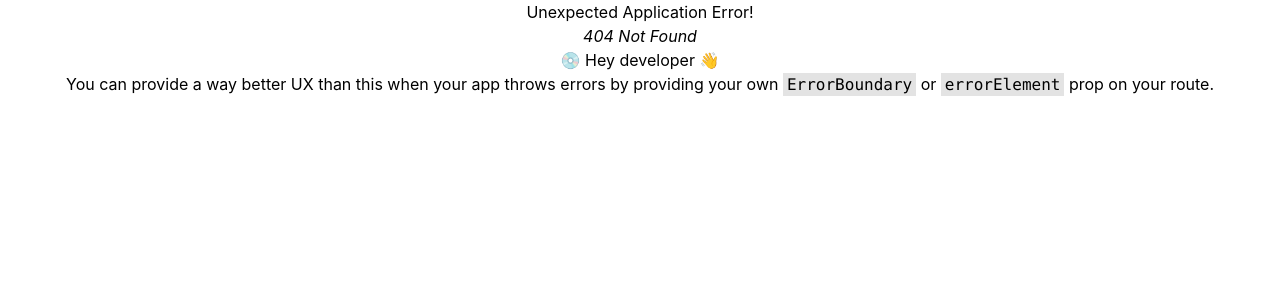
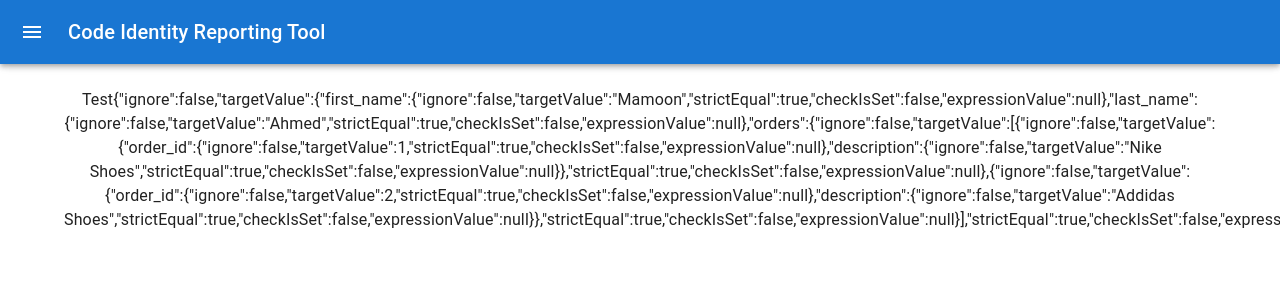
Before and after one commit to MamoonAhmad/identity-reporting, a React (Vite) app in the folder frontend/: page /new in a window 1280 px wide. Before the commit this address had no page. Shown: the top 300 px of the page. Built offline with nearby package versions, Linux system fonts and the light colour scheme.

Commit message:
test component

```diff
--- a/frontend/src/App.tsx
+++ b/frontend/src/App.tsx
@@ -12,6 +12,7 @@ import PersistentDrawerLeft from "./components/AppBar";
 import { RouterProvider, createBrowserRouter } from "react-router-dom";
 import { TestCaseListView } from "./components/TestCreate/TestCaseListView";
 import { TestCreateView } from "./components/TestCreate/TestCreateView";
+import { TestComponent } from "./TestComp";
 
 // const executedFunctions = createEntitiesFromDBRecords({
 //   logs: logs as unknown as Log[],
@@ -29,6 +30,10 @@ export const APP_ROUTES = createBrowserRouter([
       {
         path: "test_case/*",
         element: <TestCreateView />,
+      },
+      {
+        path: "new",
+        element: <TestComponent />,
       },
     ],
   },
--- /dev/null
+++ b/frontend/src/TestComp.tsx
@@ -0,0 +1,64 @@
+
+
+
+import { createMatchersFromValue } from './helpers/function'
+import {
+    ObjectValidator, ArrayValidator, Validator
+} from './validators'
+
+
+const testObj = {
+    first_name: "Mamoon",
+    last_name: "Ahmed",
+    orders: [
+        {
+            order_id: 1,
+            description: "Nike Shoes"
+        },
+        {
+            order_id: 2,
+            description: "Addidas Shoes"
+        }
+    ]
+}
+
+const testObj2 = {
+    first_name: "Mamoon",
+    last_name: "Ahmed",
+    orders: [
+        {
+            order_id: 1,
+            description: "Nike Shoes"
+        },
+        {
+            order_id: 2,
+            description: "Addidas Shoes"
+        }
+    ]
+}
+
+
+const validator = createMatchersFromValue(testObj)
+
+export const TestComponent: React.FC = () => {
+    return <div className='flex flex-col'>
+
+        <button className='p-5 border-1 rounded mb-10' onClick={() => {
+            try {
+                validator2.validate(testObj2)
+                alert('Success')
+            } catch(e) {
+                alert(e?.toString())
+            }
+
+        }}>
+            Test
+        </button>
+
+        {JSON.stringify(validator.json())}
+    </div>
+}
+
+
+const testObjConfig = {"ignore":false,"targetValue":{"first_name":{"ignore":false,"targetValue":"Mamoon","strictEqual":true,"checkIsSet":false,"expressionValue":null},"last_name":{"ignore":false,"targetValue":"Ahmed","strictEqual":true,"checkIsSet":false,"expressionValue":null},"orders":{"ignore":false,"targetValue":[{"ignore":false,"targetValue":{"order_id":{"ignore":false,"targetValue":1,"strictEqual":true,"checkIsSet":false,"expressionValue":null},"description":{"ignore":false,"targetValue":"Nike Shoes","strictEqual":true,"checkIsSet":false,"expressionValue":null}},"strictEqual":true,"checkIsSet":false,"expressionValue":null},{"ignore":false,"targetValue":{"order_id":{"ignore":false,"targetValue":2,"strictEqual":true,"checkIsSet":false,"expressionValue":null},"description":{"ignore":false,"targetValue":"Addidas Shoes","strictEqual":true,"checkIsSet":false,"expressionValue":null}},"strictEqual":true,"checkIsSet":false,"expressionValue":null}],"strictEqual":true,"checkIsSet":false,"expressionValue":null}},"strictEqual":true,"checkIsSet":false,"expressionValue":null}
+const validator2 = ObjectValidator.initializeFromJSON(testObjConfig)
```
